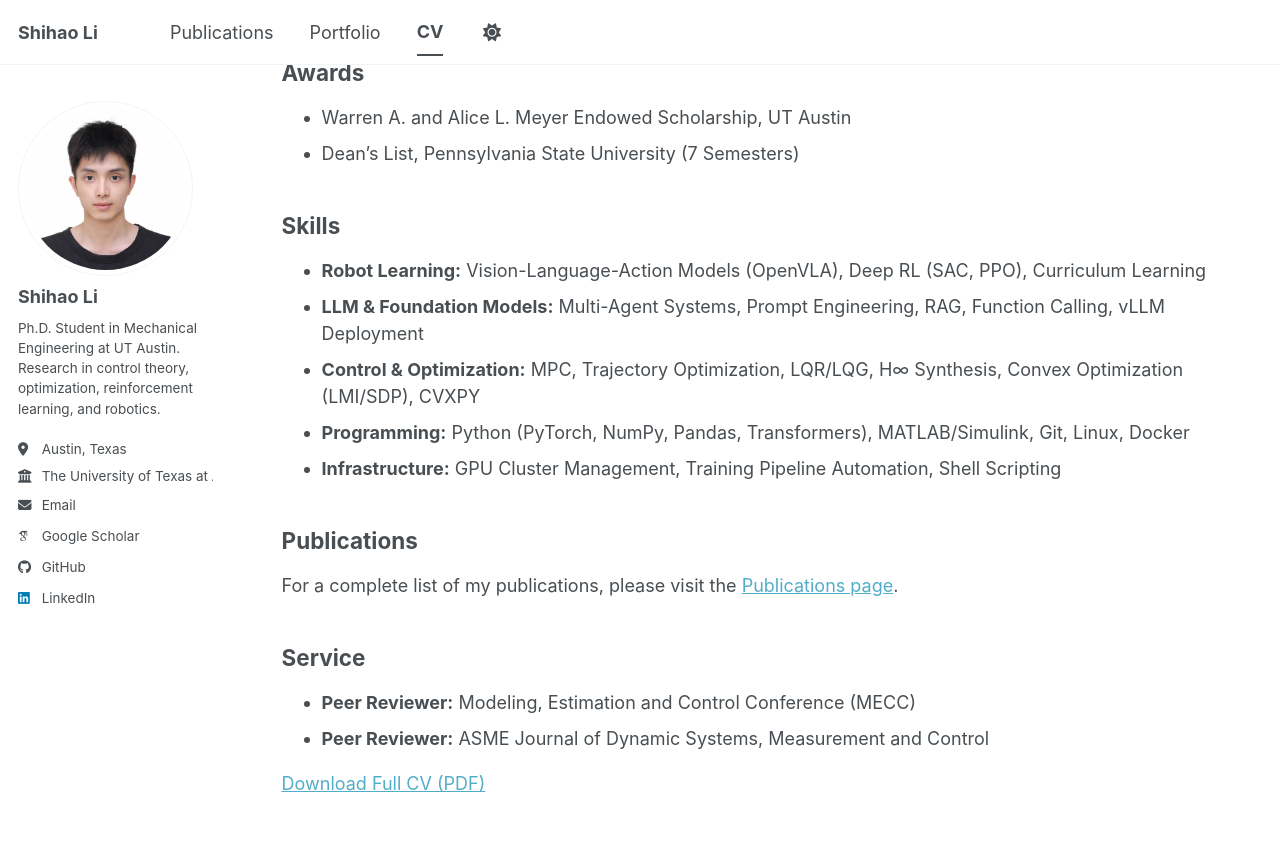
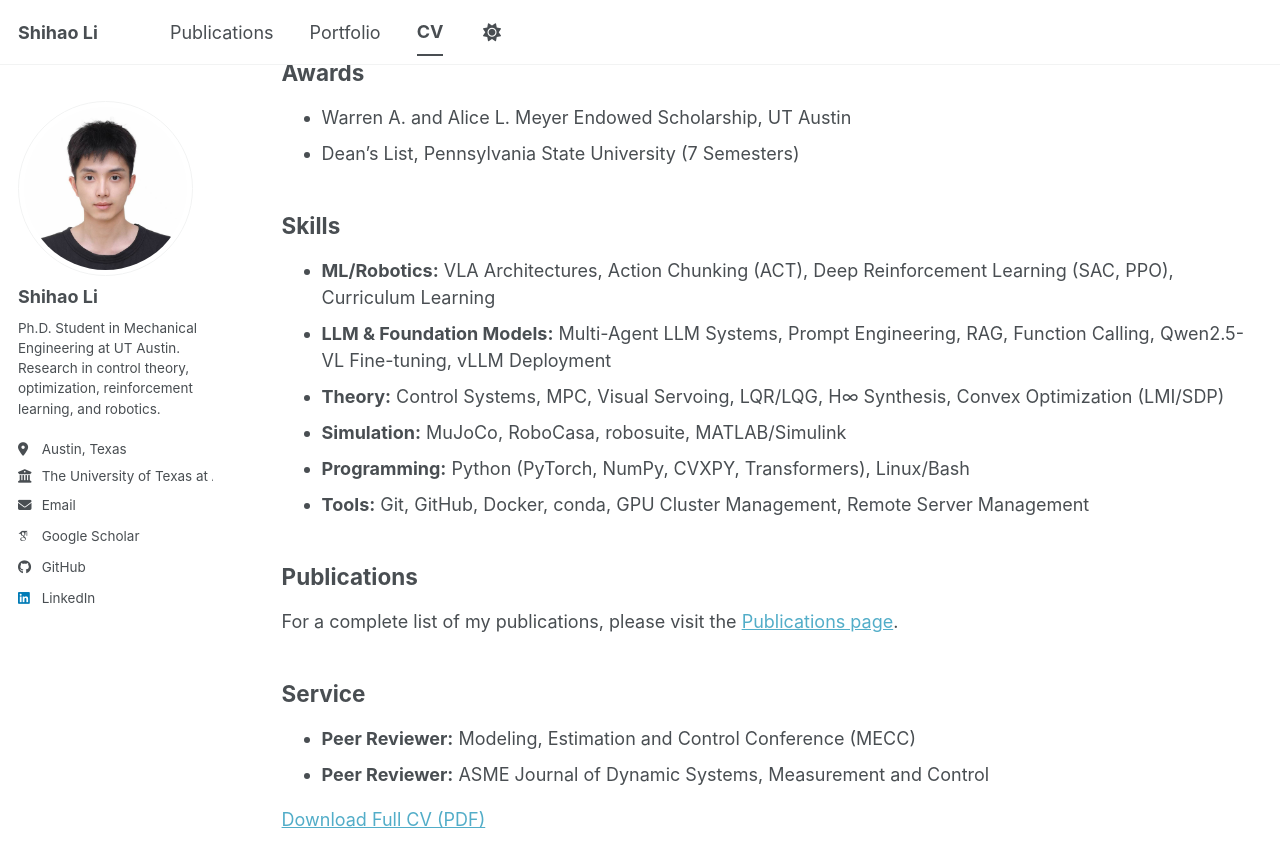
Before and after one commit to SheeHow/sheehow.github.io, a Jekyll site: the page built from _pages/cv.md, in a window 1280 px wide and 900 px high, scrolled down 1532 px. Shown: the top 867 px of the window. Built offline with Jekyll 4.4.1, drawn with Linux system fonts in a browser that asks for light colours; some web fonts are replaced; a script bundle is joined from its source files by our own code; library files that are not in the unit come from our copies.

Commit message:
Update cv.md

```diff
--- a/_pages/cv.md
+++ b/_pages/cv.md
@@ -58,11 +58,13 @@ active vision for visuomotor control
 
 ## Skills
 
-* **Robot Learning:** Vision-Language-Action Models (OpenVLA), Deep RL (SAC, PPO), Curriculum Learning
-* **LLM & Foundation Models:** Multi-Agent Systems, Prompt Engineering, RAG, Function Calling, vLLM Deployment
-* **Control & Optimization:** MPC, Trajectory Optimization, LQR/LQG, H∞ Synthesis, Convex Optimization (LMI/SDP), CVXPY
-* **Programming:** Python (PyTorch, NumPy, Pandas, Transformers), MATLAB/Simulink, Git, Linux, Docker
-* **Infrastructure:** GPU Cluster Management, Training Pipeline Automation, Shell Scripting
+* **ML/Robotics:** VLA Architectures, Action Chunking (ACT), Deep Reinforcement Learning (SAC, PPO), Curriculum Learning
+* **LLM & Foundation Models:** Multi-Agent LLM Systems, Prompt Engineering, RAG, Function Calling, Qwen2.5-VL
+Fine-tuning, vLLM Deployment
+* **Theory:** Control Systems, MPC, Visual Servoing, LQR/LQG, H∞ Synthesis, Convex Optimization (LMI/SDP)
+* **Simulation:** MuJoCo, RoboCasa, robosuite, MATLAB/Simulink
+* **Programming:** Python (PyTorch, NumPy, CVXPY, Transformers), Linux/Bash
+* **Tools:** Git, GitHub, Docker, conda, GPU Cluster Management, Remote Server Management
 
 ## Publications
 
```
